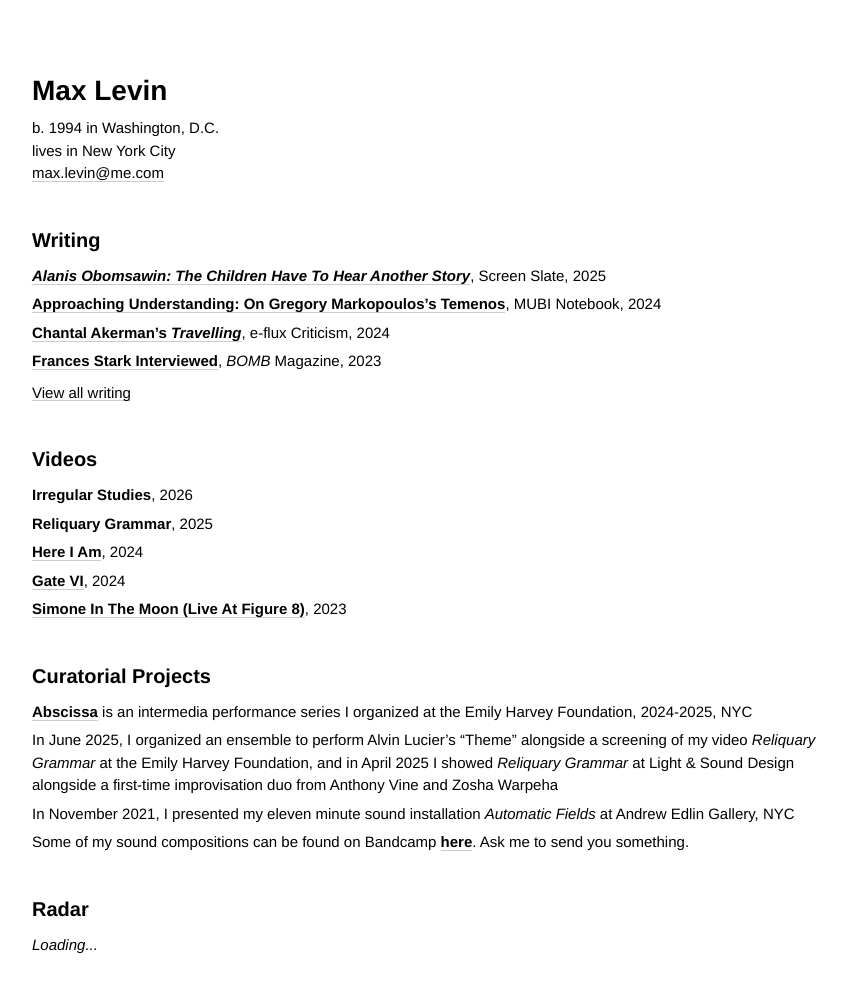
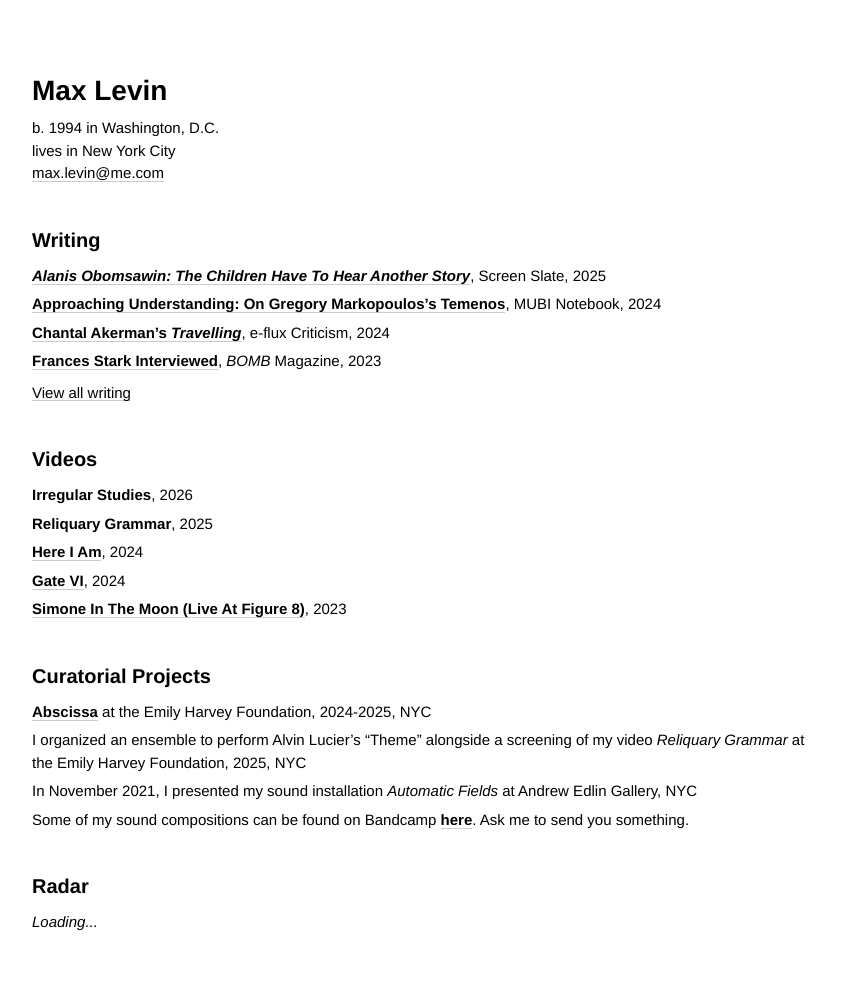
Before and after one commit to minicreative/maxlevin.me, a Jekyll site: the page built from index.md, in a window 1280 px wide. Shown: the whole page, without its empty margins (18-865 px from the left). Built offline with Jekyll 4.4.1, drawn with Linux system fonts in a browser that asks for light colours; after the commit the page ends 984 px from its top, so only the background shows below that.

Commit message:
Updated Index

```diff
--- a/index.md
+++ b/index.md
@@ -205,15 +205,13 @@
     image: "/uploads/Screen%20Shot%202024-04-04%20at%204.21.52%20PM.png"
 - title: Curatorial Projects
   items:
-  - description: "**[Abscissa](/pages/abscissa/)** is an intermedia performance series
-      I organized at the Emily Harvey Foundation, 2024-2025, NYC"
-  - description: 'In June 2025, I organized an ensemble to perform Alvin Lucier’s
-      “Theme” alongside a screening of my video *Reliquary Grammar* at the Emily Harvey
-      Foundation, and in April 2025 I showed *Reliquary Grammar* at Light & Sound
-      Design alongside a first-time improvisation duo from Anthony Vine and Zosha
-      Warpeha '
-  - description: In November 2021, I presented my eleven minute sound installation
-      *Automatic Fields* at Andrew Edlin Gallery, NYC
+  - description: "**[Abscissa](/pages/abscissa/)** at the Emily Harvey Foundation,
+      2024-2025, NYC"
+  - description: I organized an ensemble to perform Alvin Lucier’s “Theme” alongside
+      a screening of my video *Reliquary Grammar* at the Emily Harvey Foundation,
+      2025, NYC
+  - description: In November 2021, I presented my sound installation *Automatic Fields*
+      at Andrew Edlin Gallery, NYC
   - description: Some of my sound compositions can be found on Bandcamp **[here](https://maxlevin.bandcamp.com)**.
       Ask me to send you something.
 - title: Radar
```
